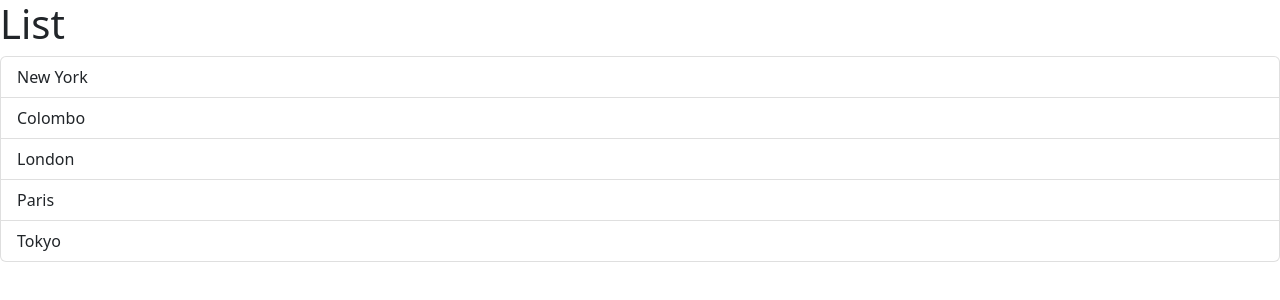
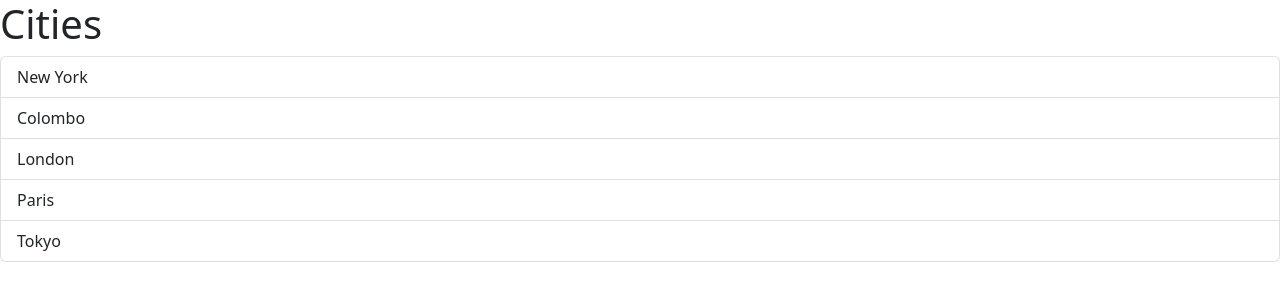
Before and after one commit to akindu-k/react-app, a React (Vite) app: page / in a window 1280 px wide. Shown: the top 300 px of the page. Built offline with nearby package versions, Linux system fonts and the light colour scheme.

Commit message:
passed data via props

```diff
--- a/src/App.tsx
+++ b/src/App.tsx
@@ -2,7 +2,9 @@
 
 
 function App(){
-  return <div><ListGroup/></div>;
+  let items = ["New York", "Colombo", "London", "Paris", "Tokyo"];
+
+  return <div><ListGroup items={items} heading = "Cities"/></div>;
 
 }
 
--- a/src/Components/ListGroup.tsx
+++ b/src/Components/ListGroup.tsx
@@ -1,7 +1,12 @@
 import { useState } from "react";
 
-function ListGroup() {
-  let items = ["New York", "Colombo", "London", "Paris", "Tokyo"];
+interface Props {
+  items : string[];
+  heading : string;
+}
+
+function ListGroup({items, heading} : Props) {
+
     const [selectedIndex, setSelectedIndex] = useState(-1);
 
   const getMessage = () => {
@@ -12,7 +17,7 @@
 
   return (
     <>
-      <h1>List</h1>
+      <h1>{heading}</h1>
       {getMessage()}
       <ul className="list-group">
         {items.map((item, index) => (
```
